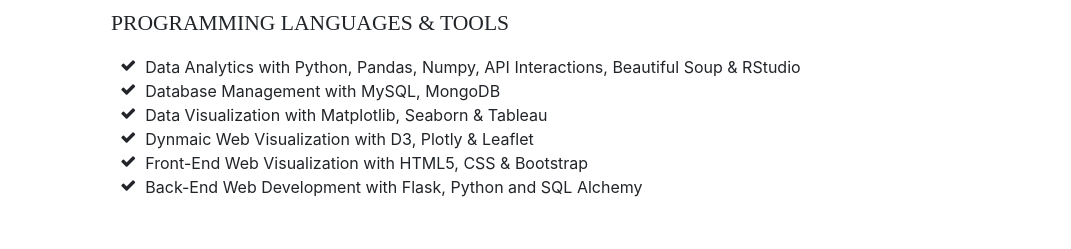
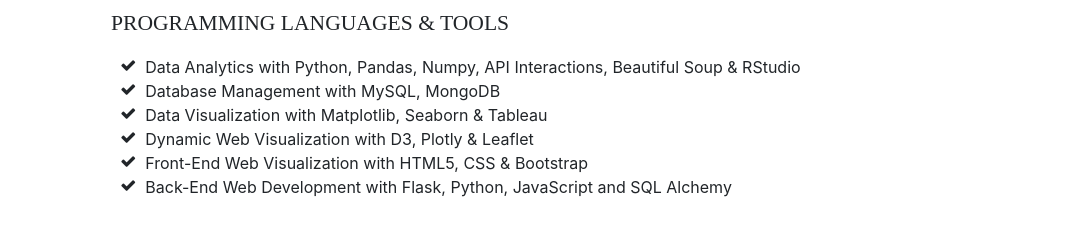
Before and after one commit to ABFdata/ABFdata.github.io, a website with bundled scripts: page index.html in a window 1280 px wide. Shown: the part 2740-2989 px from the top of the page, without its empty margins (209-1280 px from the left). Built offline with nearby package versions, Linux system fonts and the light colour scheme; a web font is replaced by a local one.

Commit message:
update skills

```diff
--- a/index.html
+++ b/index.html
@@ -192,13 +192,13 @@
               Data Visualization with Matplotlib, Seaborn &amp; Tableau</li>
             <li>
               <i class="fa-li fa fa-check"></i>
-              Dynmaic Web Visualization with D3, Plotly &amp; Leaflet</li>
+              Dynamic Web Visualization with D3, Plotly &amp; Leaflet</li>
             <li>
               <i class="fa-li fa fa-check"></i>
               Front-End Web Visualization with HTML5, CSS &amp; Bootstrap</li>
             <li>
               <i class="fa-li fa fa-check"></i>
-              Back-End Web Development with Flask, Python and SQL Alchemy</li>
+              Back-End Web Development with Flask, Python, JavaScript and SQL Alchemy</li>
           </ul>
         </div>
       </section>
```
